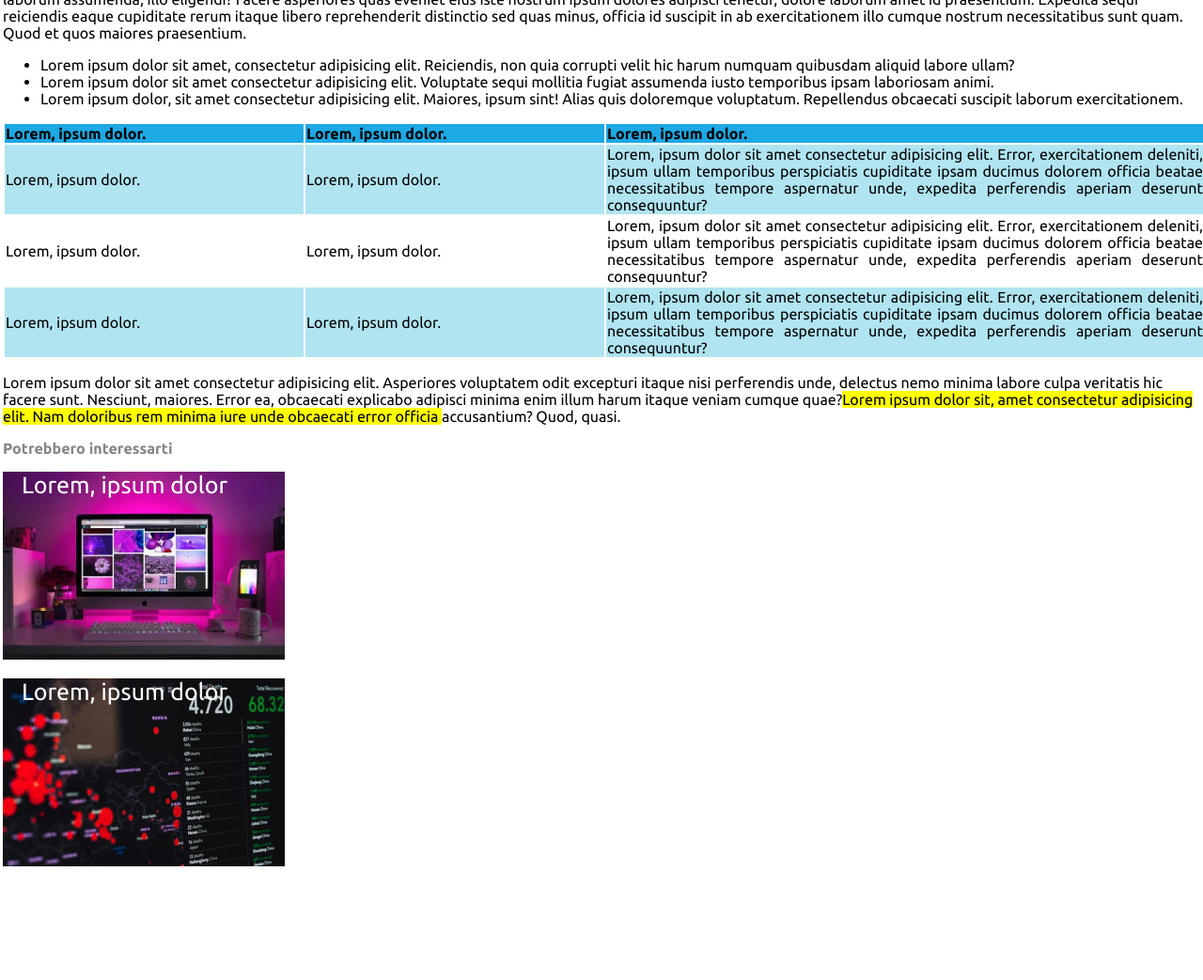
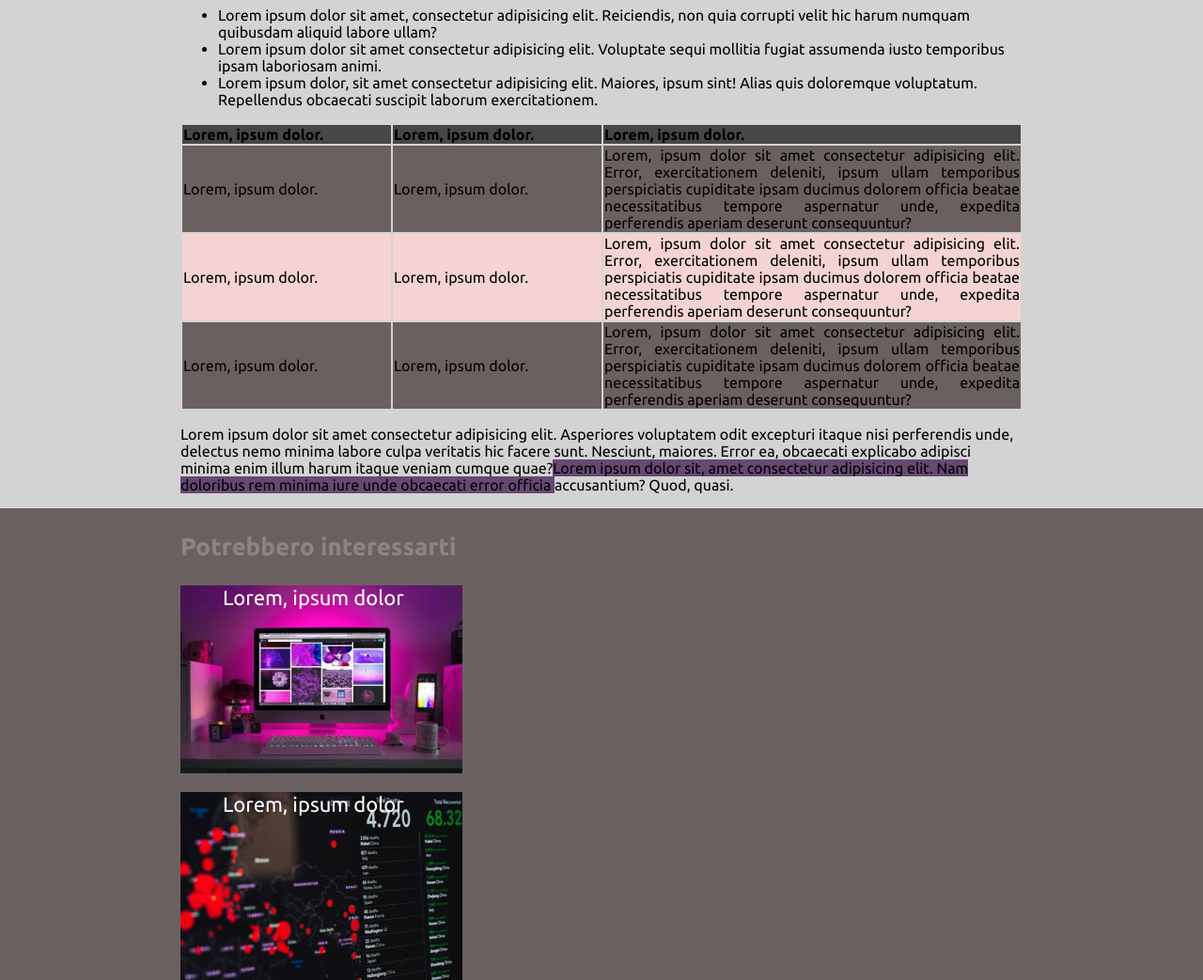
Before and after one commit to NicolaBellini/html-css-Booleaner, a plain HTML site: page index.html in a window 1280 px wide. Shown: the part 840-1883 px from the top of the page at 94% size. Before the commit the page ends 1765 px from the top, so only its background shows below. Drawn offline with Linux system fonts and the light colour scheme.

Commit message:
[bonus] cambiato l impaginazione e i colori

```diff
--- a/index.html
+++ b/index.html
@@ -15,20 +15,19 @@
     <div class="logo">
       <img src="Assets/img/logo.svg" alt="logo">
     </div>
+  </header>
 
+  <main>
+    <div class="sfondo">
       <div class="titolo">
         <h1>Internet deve essere al servizio del "bene pubblico": il manifesto di Tim Barners-lee</h1>
         <p class="grosso">Scritto da <strong>The Booleaner</strong></p>
         <p class="piccolo">il 10/10/2020</p>
       </div>
-  </header>
-
-  <main>
-
       <!-- foto di tim -->
       <div class="foto-tim">
-      <img src="Assets/img/tim-1.jpg" alt="Tim Barners-lee" title="Tim Barners-Lee">
-      <img src="Assets/img/tim-2.jpg" alt="Tim Barners-lee" title="Tim Barners-Lee">
+        <img src="Assets/img/tim-1.jpg" alt="Tim Barners-lee" title="Tim Barners-Lee" id="foto1">
+        <img src="Assets/img/tim-2.jpg" alt="Tim Barners-lee" title="Tim Barners-Lee" id="foto2">
       </div>
 
       <div class="didascalia">
@@ -86,7 +85,7 @@
       <div class="articolo-sotto">
         <p>Lorem ipsum dolor sit amet consectetur adipisicing elit. Asperiores voluptatem odit excepturi itaque nisi perferendis unde, delectus nemo minima labore culpa veritatis hic facere sunt. Nesciunt, maiores. Error ea, obcaecati explicabo adipisci minima enim illum harum itaque veniam cumque quae?<span>Lorem ipsum dolor sit, amet consectetur adipisicing elit. Nam doloribus rem minima iure unde obcaecati error officia </span>accusantium? Quod, quasi.</p>
       </div>
-
+    </div>
   </main>
 
   <footer>
--- a/style.css
+++ b/style.css
@@ -4,12 +4,16 @@ body{
   margin: 3px;
   padding: 0;
   overflow-x: hidden;
+  margin: 0;
+  padding: 0;
 }
 /* inizio intestazione */
 header{
+  margin: 0;
+  padding: 0;
   height: 100px;
   background-image: url(Assets/img/pattern.png);
-  background-color: rgb(78, 160, 255) ;
+  background-color: rgb(170, 141, 87) ;
 }
 
 header p{
@@ -20,6 +24,11 @@ header .grosso{
 }
 header .piccolo{
   font-size: smaller;
+}
+
+.titolo{
+  padding: 0;
+  margin: 0;
 }
 
 .titolo strong{
@@ -41,15 +50,28 @@ header .piccolo{
 /* fine intestazione */
 
 main{
-  margin-top: 180px;
+  background-color: lightgrey;
+  padding: 0;
+  margin: 0;
+  background-size: cover;
+  overflow: hidden;
 }
 
+.sfondo{
+  max-width: 70%;
+  margin-left: 15%;
+  margin-right: 15%;
+}
+
+
 .foto-tim{
-  margin-top: 220px;
-  max-width: 90%;
+  padding-top: 5px;
+  max-width: 70%;
   min-width: 300px;
   display: flex;
 }
+
+
 .foto-tim img{
   max-width: 90%;
   height: auto;
@@ -62,7 +84,7 @@ main{
   font-size: smaller;
 }
 .articolo-sopra span{
-  background-color: yellow;
+  background-color: rgb(102, 73, 113);
 }
 
  /* tabella */
@@ -73,24 +95,24 @@ main{
 
  }
  #testa-tabella{
-  background-color: rgb(30, 168, 228);
+  background-color: rgb(71, 71, 71);
   text-align: left;
 }
 
  #prima-riga{
-  background-color: rgb(176, 228, 241);
+  background-color: rgb(107, 96, 96);
 }
 
  #seconda-riga{
-  background-color: white;
+  background-color: rgb(245, 211, 211);
 }
 
  #terza-riga{
-  background-color: rgb(176, 228, 241) ;
+  background-color: rgb(107, 96, 96) ;
 }
 /* fine tabella */
 .articolo-sotto span{
-  background-color: yellow;
+  background-color: rgb(102, 73, 113);
 }
 
 /* footer */
@@ -98,15 +120,25 @@ main{
   max-width: 25%;
 }
 
+footer{
+  background-color: rgb(107, 96, 96);
+  min-height: 500px;
+  overflow: hidden;
+}
+
 footer p{
   color: rgb(138, 133, 133);
   font-weight: 700;
+  font-size: 26px;
+  max-width: 70%;
+  margin-left: 15%;
 }
 
  footer span{
-  font-size: 25px;
+  font-size: 22px;
   color: white;
-  padding: 20px;
+  max-width: 70%;
+  margin-left: 15%;
  }
 /* immagini del footer */
 .monitor{
@@ -114,9 +146,13 @@ footer p{
   width: 300px;
   height: 200px;
   margin-bottom: 20px;
+  max-width: 70%;
+  margin-left: 15%;
 }
 .grafico{
   background-image: url(Assets/img/graph.jpg);
   width: 300px;
   height: 200px;
+  max-width: 70%;
+  margin-left: 15%;
 }
```
Also changed, not shown: 1 other file. Lines whose indentation alone changed are shown as unchanged.
